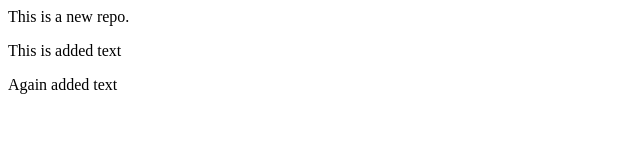
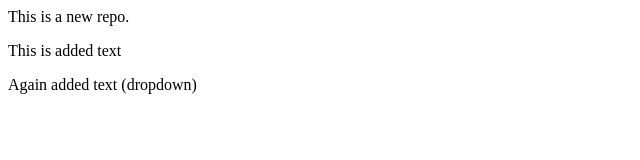
Before and after one commit to DatapreneurVishal/LocalRepo, a plain HTML site: page index.html in a window 1280 px wide. Shown: the whole page, without its empty margins (0-640 px from the left). Drawn offline with Linux system fonts and the light colour scheme.

```diff
--- a/index.html
+++ b/index.html
@@ -1,3 +1,3 @@
 <p>This is a new repo.</p>
 <p>This is added text</p>
-<p>Again added text</p>
+<p>Again added text (dropdown)</p>
```
